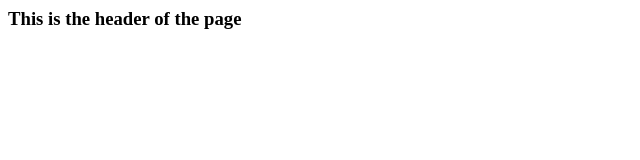
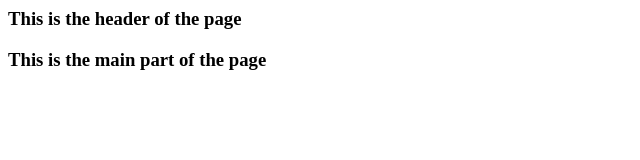
Before and after one commit to mustaphaolaonipekun/gitdev, a plain HTML site: page index.html in a window 1280 px wide. Shown: the whole page, without its empty margins (0-640 px from the left). Drawn offline with Linux system fonts and the light colour scheme.

Commit message:
the dev is still working

```diff
--- a/index.html
+++ b/index.html
@@ -10,5 +10,10 @@
             This is the header of the page
         </h3>
        </header>
+       <main>
+        <h3>
+            This is the main part of the page
+        </h3>
+       </main>
 </body>
 </html>
--- a/style.css
+++ b/style.css
@@ -4,3 +4,7 @@ body{
 header{
     display: block;
 }
+main{
+    display: block;
+
+}
```
